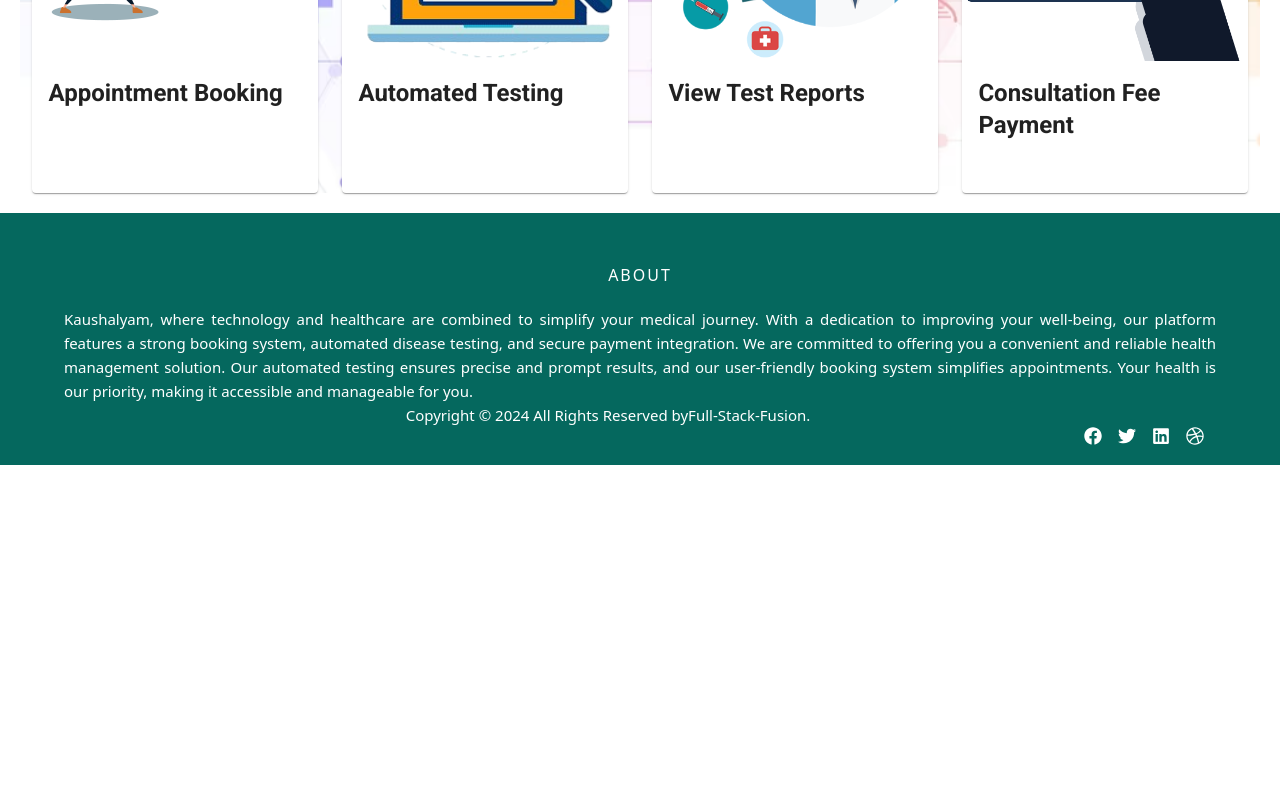
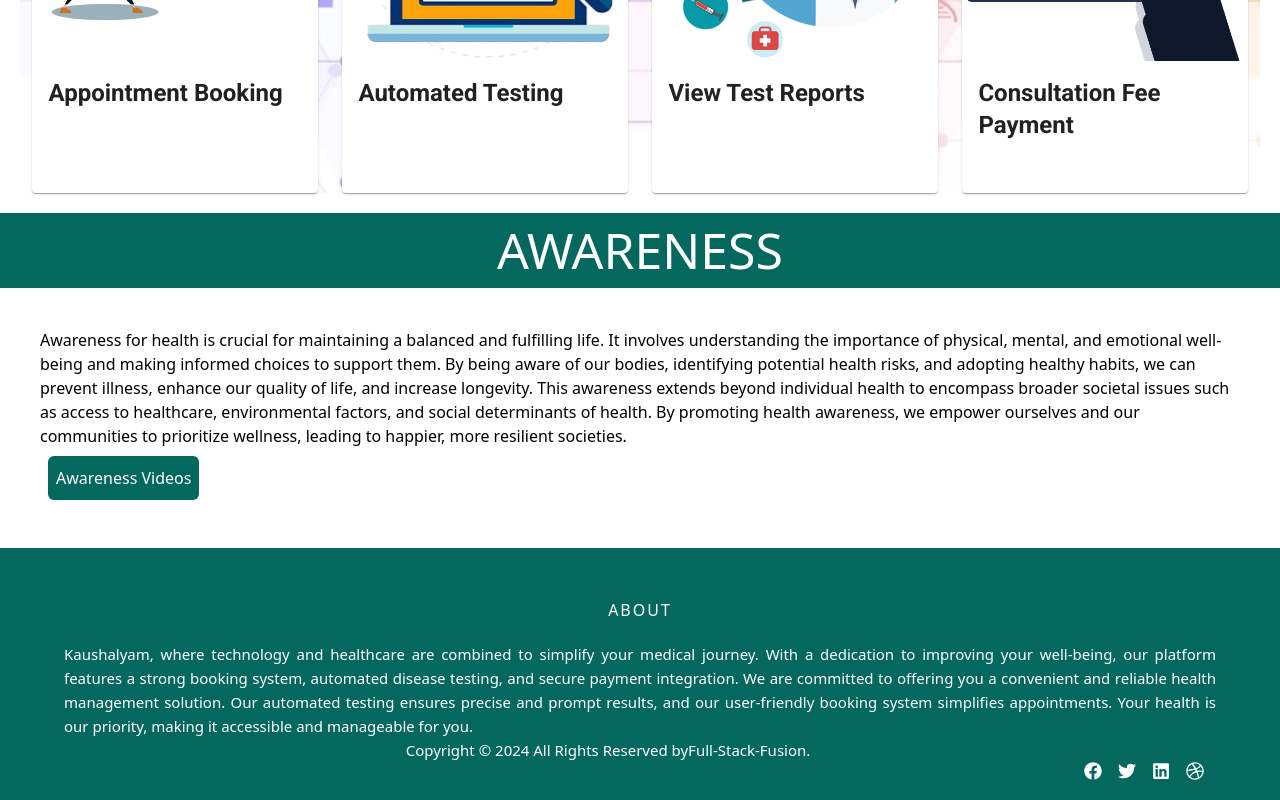
Before and after one commit to KEC-Hack-a-LITE/FullStack-Fusion, a React (Vite) app in the folder client/: page / in a window 1280 px wide. Shown: the part 1174-1974 px from the top of the page. Before the commit the page ends 1639 px from the top, so only its background shows below. Built offline with nearby package versions, Linux system fonts and the light colour scheme; a web font is replaced by a local one.

Commit message:
awareness

```diff
--- a/client/package.json
+++ b/client/package.json
@@ -26,6 +26,7 @@
     "react-tabs": "^6.0.2",
     "react-toastify": "^10.0.4",
     "react-type-animation": "^3.2.0",
+    "react-youtube": "^10.1.0",
     "yup": "^1.3.3"
   },
   "devDependencies": {
--- a/client/src/App.jsx
+++ b/client/src/App.jsx
@@ -14,8 +14,12 @@ import EntDocs from "./pages/EntDocs.jsx";
 import OrthoDocs from "./pages/OrthoDocs.jsx";
 import NeuroDocs from "./pages/NeuroDocs.jsx";
 import CardioDocs from "./pages/CardioDocs.jsx";
+import VideoComponent from "./pages/VideoComponent.jsx";
+
+
 
 export default function App() {
+
   return (
     <>
       <Header />
@@ -30,6 +34,7 @@ export default function App() {
         <Route path="orthodocs" element={<OrthoDocs />} />
         <Route path="neurodocs" element={<NeuroDocs />} />
         <Route path="cardiodocs" element={<CardioDocs />} />
+        <Route path="videocomponent" element={<VideoComponent />} />
       </Routes>
 
       <Footer />
--- a/client/src/components/common/Header.jsx
+++ b/client/src/components/common/Header.jsx
@@ -15,11 +15,12 @@ export default function Header() {
           style={{ zIndex: 99 }}
           className="bg-[#05685e] h-auto md:h-16 items-center flex shadow-md shadow-gray-700 p-3 fixed w-full top-0 left-0"
         >
+          <Link to={"/"}>
           <div className="  text-base md:text-xl   text-white md:flex  md:gap-2 font-semibold flex items-center">
             <img src={logo} alt="" className="h-16 w-30 p-1 m-2 " />
             <p>KAUSHALYAM</p>
           </div>
-
+          </Link>
           <div className="flex justify-end items-center w-[100%] mr-4">
             <div>
               <ul className="flex text-white gap-16 m-10">
--- a/client/src/pages/Home.jsx
+++ b/client/src/pages/Home.jsx
@@ -7,7 +7,9 @@ import appointment from "../assets/images/appointment.png";
 import payment from "../assets/images/payment.png";
 import report from "../assets/images/report.png";
 import test from "../assets/images/test.png";
+import { Link } from "react-router-dom";
 export default function Home() {
+
   return (
     <>
       <div
@@ -50,6 +52,21 @@ export default function Home() {
           />
         </div>
       </div>
+
+
+      <div className="services_section -z-1">
+        <p className="text-white">AWARENESS</p>
+      </div>
+      <div className="m-10 -z-1 text-base">
+
+          <p className=""> Awareness for health is crucial for maintaining a balanced and fulfilling life. It involves understanding the importance of physical, mental, and emotional well-being and making informed choices to support them. By being aware of our bodies, identifying potential health risks, and adopting healthy habits, we can prevent illness, enhance our quality of life, and increase longevity. This awareness extends beyond individual health to encompass broader societal issues such as access to healthcare, environmental factors, and social determinants of health. By promoting health awareness, we empower ourselves and our communities to prioritize wellness, leading to happier, more resilient societies.
+
+          </p>
+          <Link to={"/videocomponent"}>
+<button type="button" className=" bg-[#05685e] rounded-md text-white h-11 w-auto p-2 m-2"> Awareness Videos</button>
+        </Link>
+        </div>
+
     </>
   );
 }
--- /dev/null
+++ b/client/src/pages/VideoComponent.jsx
@@ -0,0 +1,18 @@
+import React from 'react';
+
+
+const VideoComponent = () => {
+  // Options for the YouTube player
+
+
+  return <>
+
+   <div className="flex gap-2 mt-20 mb-3 mx-2  shadow-md shadow-slate-700">
+    <iframe width="814" height="514" src="https://www.youtube.com/embed/jBS7v-v5oMo" title="I Can&#39;t Breathe - Mental Health Is Health Campaign | CAMH" frameborder="0" allow="accelerometer; autoplay; clipboard-write; encrypted-media; gyroscope; picture-in-picture; web-share" allowfullscreen></iframe>
+    <iframe width="814" height="514" src="https://www.youtube.com/embed/uZX14W4rVCU" title="Let’s be active for health for all" frameborder="0" allow="accelerometer; autoplay; clipboard-write; encrypted-media; gyroscope; picture-in-picture; web-share" allowfullscreen></iframe>
+    </div>
+    </>
+
+};
+
+export default VideoComponent;
```
Also changed, not shown: 1 other file (tests, documents, lock files or other folders).
